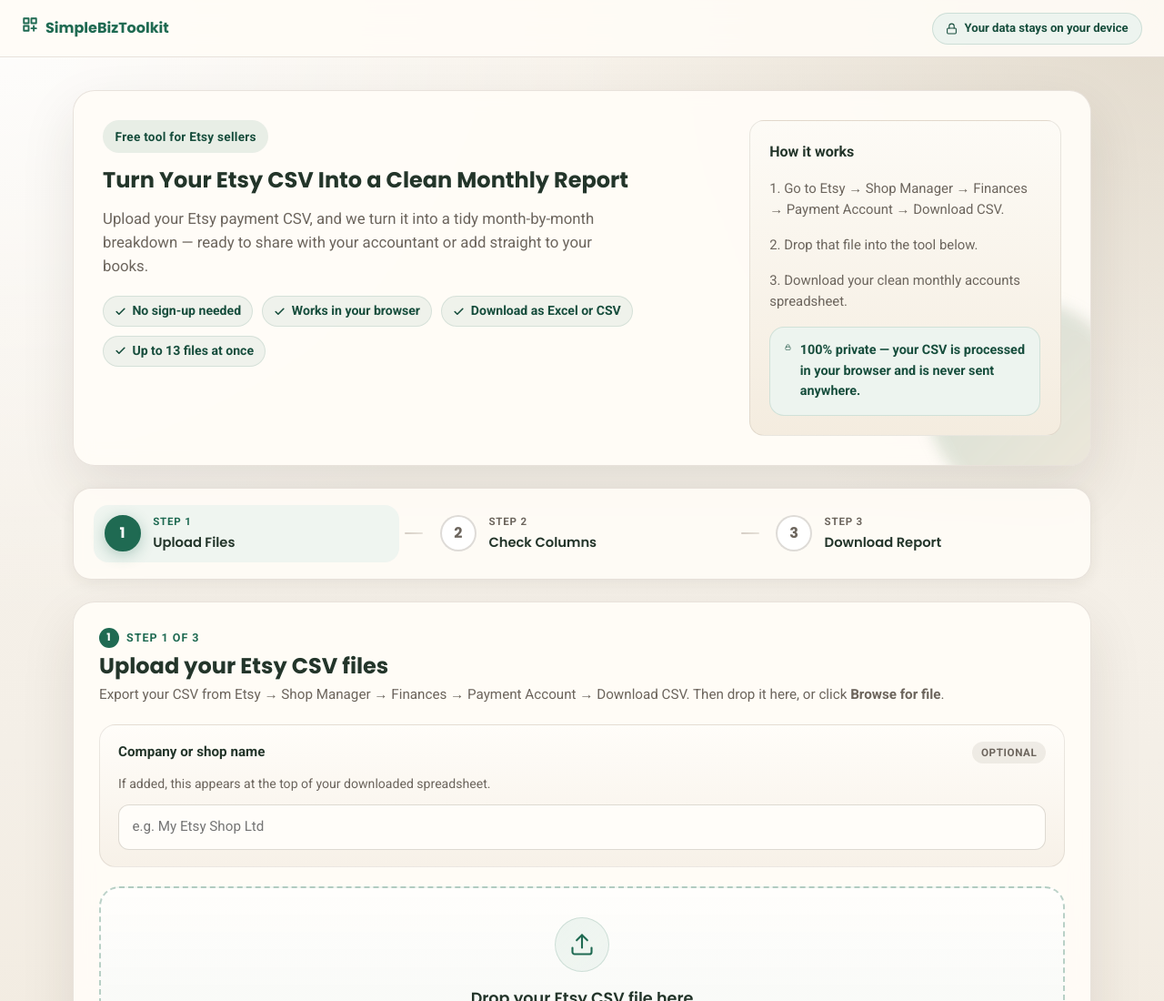
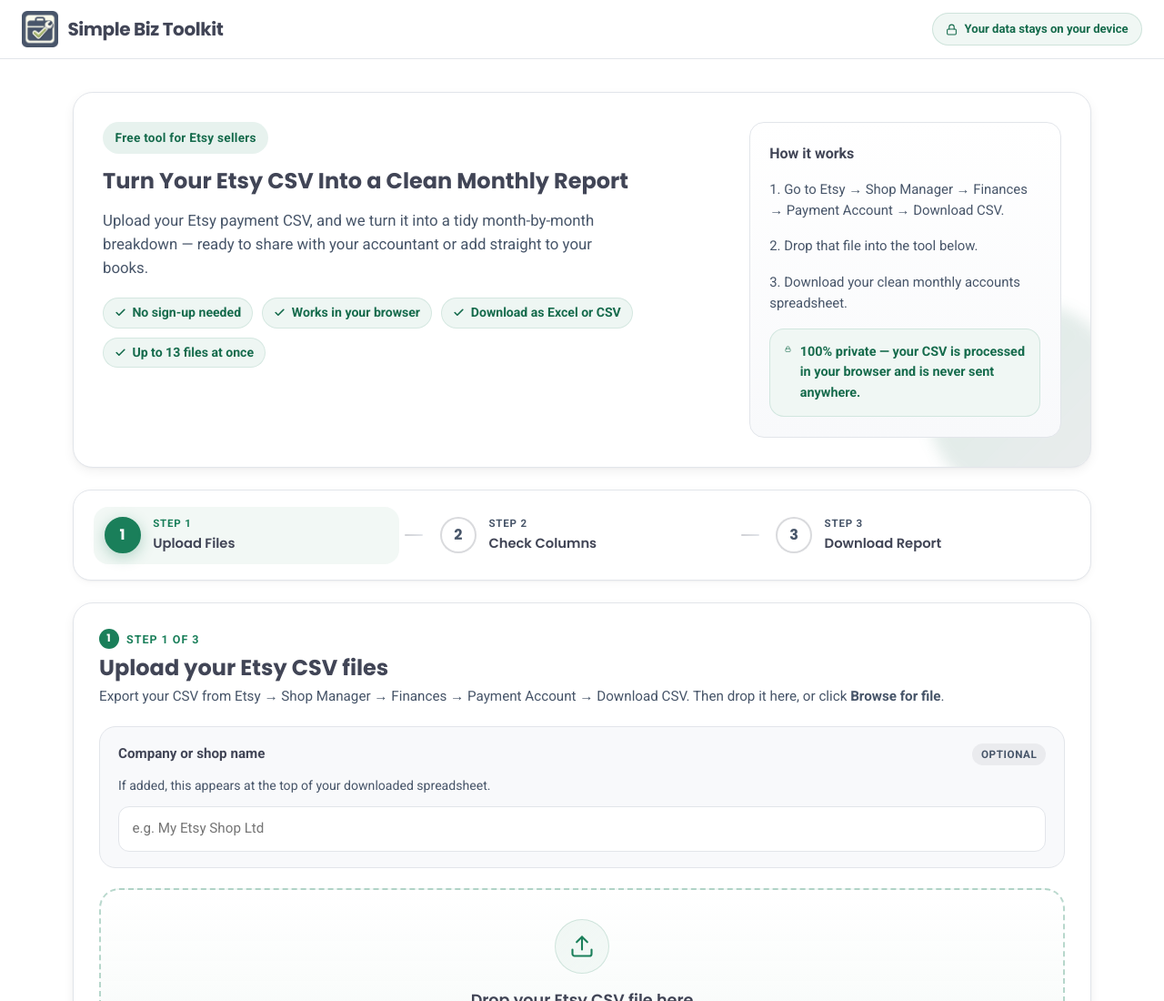
Before and after one commit to jpdevpersonal/etsy-csv-converter, a plain HTML site: page index.html in a window 1280 px wide. Shown: the top 1100 px of the page at 91% size. Drawn offline with Linux system fonts and the light colour scheme.

Commit message:
Added brand logo

```diff
--- a/index.html
+++ b/index.html
@@ -14,26 +14,18 @@
   </head>
   <body>
     <header class="site-header">
-      <a href="#" class="site-brand" aria-label="SimpleBizToolkit home">
-        <span class="site-brand-icon" aria-hidden="true">
-          <svg
-            width="18"
-            height="18"
-            viewBox="0 0 24 24"
-            fill="none"
-            stroke="currentColor"
-            stroke-width="2.5"
-            stroke-linecap="round"
-            stroke-linejoin="round"
-          >
-            <path d="M3 3h7v7H3z" />
-            <path d="M14 3h7v7h-7z" />
-            <path d="M3 14h7v7H3z" />
-            <path d="M17.5 14v7" />
-            <path d="M14 17.5h7" />
-          </svg>
-        </span>
-        SimpleBizToolkit
+      <a
+        href="https://www.simplebiztoolkit.com"
+        class="site-brand"
+        aria-label="SimpleBizToolkit home"
+      >
+        <img
+          src="images/simple-biz-toolkit-logo.png"
+          alt=""
+          class="sb-header-logo"
+          aria-hidden="true"
+        />
+        <span class="sb-brand-title">Simple Biz Toolkit</span>
       </a>
       <span class="site-privacy-badge">
         <svg
--- a/style.css
+++ b/style.css
@@ -5,17 +5,17 @@
 
 /* --- Design tokens ------------------------------------------------ */
 :root {
-  --bg: #f4efe7;
-  --card: rgba(255, 252, 247, 0.95);
-  --card-strong: #fffdf9;
-  --border: rgba(92, 76, 56, 0.14);
-  --border-strong: rgba(92, 76, 56, 0.26);
-  --text: #2b2a28;
-  --muted: #6c655d;
-  --heading: #23352a;
-  --primary: #1f6a52;
-  --primary-dark: #164d3c;
-  --soft: #edf4ef;
+  --bg: #f8f9fb;
+  --card: #ffffff;
+  --card-strong: #ffffff;
+  --border: #e2e5ea;
+  --border-strong: rgba(65, 69, 86, 0.25);
+  --text: #0f1724;
+  --muted: #475569;
+  --heading: #414556;
+  --primary: #1a7f5a;
+  --primary-dark: #156b4c;
+  --soft: #f0f7f4;
 
   --danger-bg: #fdf0ec;
   --danger-border: #d9a89a;
@@ -30,9 +30,12 @@
   --info-border: #aab8c7;
   --info-text: #2f506d;
 
-  --shadow: 0 24px 60px rgba(48, 41, 33, 0.1);
-  --shadow-sm: 0 4px 16px rgba(48, 41, 33, 0.07);
-  --radius-lg: 24px;
+  --shadow: 0 1px 3px rgba(0, 0, 0, 0.04), 0 4px 12px rgba(0, 0, 0, 0.06);
+  --shadow-sm: 0 1px 2px rgba(0, 0, 0, 0.04), 0 2px 8px rgba(0, 0, 0, 0.04);
+  --shadow-hover:
+    0 8px 24px rgba(65, 69, 86, 0.1), 0 16px 48px rgba(65, 69, 86, 0.08);
+  --shadow-glow: 0 8px 30px rgba(26, 127, 90, 0.22);
+  --radius-lg: 22px;
   --radius-md: 16px;
   --radius-sm: 10px;
   --font-body: "Roboto", "Segoe UI", sans-serif;
@@ -55,18 +58,7 @@ body {
   min-height: 100vh;
   font-family: var(--font-body);
   color: var(--text);
-  background:
-    radial-gradient(
-      circle at top left,
-      rgba(255, 255, 255, 0.88),
-      transparent 32%
-    ),
-    radial-gradient(
-      circle at top right,
-      rgba(217, 208, 192, 0.7),
-      transparent 30%
-    ),
-    linear-gradient(180deg, #f7f2ea 0%, var(--bg) 48%, #efe6d7 100%);
+  background: #ffffff;
   line-height: 1.55;
 }
 
@@ -92,8 +84,8 @@ p {
   align-items: center;
   justify-content: space-between;
   gap: 1rem;
-  padding: 0.85rem 1.5rem;
-  background: rgba(255, 252, 247, 0.9);
+  padding: 0.75rem 1.5rem;
+  background: #ffffff;
   border-bottom: 1px solid var(--border);
   backdrop-filter: blur(12px);
 }
@@ -101,21 +93,25 @@ p {
 .site-brand {
   display: flex;
   align-items: center;
-  gap: 0.5rem;
+  gap: 0.65rem;
+  text-decoration: none;
+  flex-shrink: 0;
+}
+
+.sb-header-logo {
+  width: 40px;
+  height: 40px;
+  display: block;
+  flex-shrink: 0;
+}
+
+.sb-brand-title {
   font-family: var(--font-heading);
   font-weight: 700;
-  font-size: 1rem;
-  color: var(--primary);
-  text-decoration: none;
-}
-
-.site-brand-dot {
-  display: inline-block;
-  width: 8px;
-  height: 8px;
-  border-radius: 50%;
-  background: var(--primary);
-  flex-shrink: 0;
+  font-size: 1.25rem;
+  color: var(--heading);
+  line-height: 1.15;
+  letter-spacing: -0.02em;
 }
 
 .site-privacy-badge {
@@ -128,7 +124,7 @@ p {
   color: var(--primary-dark);
   font-size: 0.82rem;
   font-weight: 600;
-  border: 1px solid rgba(31, 106, 82, 0.16);
+  border: 1px solid rgba(26, 127, 90, 0.16);
 }
 
 /* --- Page layout -------------------------------------------------- */
@@ -209,8 +205,8 @@ main {
   border-radius: 50%;
   background: linear-gradient(
     135deg,
-    rgba(31, 106, 82, 0.2),
-    rgba(199, 175, 135, 0.24)
+    rgba(26, 127, 90, 0.15),
+    rgba(65, 69, 86, 0.1)
   );
   filter: blur(8px);
   pointer-events: none;
@@ -229,7 +225,7 @@ main {
   width: fit-content;
   padding: 0.45rem 0.85rem;
   border-radius: 999px;
-  background: rgba(31, 106, 82, 0.1);
+  background: rgba(26, 127, 90, 0.1);
   color: var(--primary-dark);
   font-size: 0.85rem;
   font-weight: 700;
@@ -258,8 +254,8 @@ main {
   color: var(--primary-dark);
   padding: 0.3rem 0.75rem;
   border-radius: 999px;
-  background: rgba(31, 106, 82, 0.07);
-  border: 1px solid rgba(31, 106, 82, 0.12);
+  background: rgba(26, 127, 90, 0.07);
+  border: 1px solid rgba(26, 127, 90, 0.12);
 }
 
 .hero-note {
@@ -267,8 +263,8 @@ main {
   gap: 1rem;
   padding: 1.35rem;
   border-radius: var(--radius-md);
-  background: linear-gradient(180deg, #fdfbf6 0%, #f4ecdf 100%);
-  border: 1px solid rgba(92, 76, 56, 0.12);
+  background: linear-gradient(180deg, #ffffff 0%, var(--bg) 100%);
+  border: 1px solid var(--border);
   align-content: start;
   position: relative;
   z-index: 1;
@@ -292,7 +288,7 @@ main {
   border-radius: var(--radius-md);
   background: var(--soft);
   color: var(--primary-dark);
-  border: 1px solid rgba(31, 106, 82, 0.14);
+  border: 1px solid rgba(26, 127, 90, 0.14);
   font-size: 0.9rem;
   font-weight: 600;
 }
@@ -304,7 +300,7 @@ main {
   align-items: center;
   margin-bottom: 1.5rem;
   padding: 1.1rem 1.35rem;
-  background: rgba(255, 252, 247, 0.9);
+  background: var(--card);
   border: 1px solid var(--border);
   border-radius: 20px;
   box-shadow: var(--shadow-sm);
@@ -321,7 +317,7 @@ main {
 }
 
 .progress-step.is-active {
-  background: rgba(237, 244, 239, 0.85);
+  background: rgba(240, 247, 244, 0.85);
 }
 
 .progress-badge {
@@ -332,7 +328,7 @@ main {
   width: 40px;
   height: 40px;
   border-radius: 50%;
-  border: 2px solid rgba(92, 76, 56, 0.2);
+  border: 2px solid rgba(65, 69, 86, 0.2);
   background: white;
   font-family: var(--font-heading);
   font-size: 1rem;
@@ -349,7 +345,7 @@ main {
   border-color: var(--primary);
   background: var(--primary);
   color: white;
-  box-shadow: 0 4px 16px rgba(31, 106, 82, 0.3);
+  box-shadow: 0 4px 16px rgba(26, 127, 90, 0.3);
 }
 
 .progress-step.is-complete .progress-badge {
@@ -474,8 +470,8 @@ main {
   margin-bottom: 1.35rem;
   padding: 1.1rem 1.25rem;
   border-radius: 18px;
-  background: linear-gradient(180deg, #fffdf9 0%, #f7f1e8 100%);
-  border: 1px solid rgba(92, 76, 56, 0.12);
+  background: var(--bg);
+  border: 1px solid var(--border);
 }
 
 .company-panel-label-row,
@@ -498,7 +494,7 @@ main {
   font-weight: 700;
   padding: 0.2rem 0.6rem;
   border-radius: 999px;
-  background: rgba(92, 76, 56, 0.09);
+  background: rgba(65, 69, 86, 0.08);
   color: var(--muted);
   letter-spacing: 0.05em;
   text-transform: uppercase;
@@ -510,14 +506,14 @@ main {
 
 /* --- Upload zone -------------------------------------------------- */
 .upload-zone {
-  border: 2px dashed rgba(31, 106, 82, 0.3);
+  border: 2px dashed rgba(26, 127, 90, 0.3);
   border-radius: 22px;
   padding: 2rem 1.5rem;
   text-align: center;
   background: linear-gradient(
     180deg,
-    rgba(255, 255, 255, 0.72) 0%,
-    rgba(237, 244, 239, 0.78) 100%
+    rgba(255, 255, 255, 0.9) 0%,
+    rgba(240, 247, 244, 0.85) 100%
   );
   cursor: pointer;
   transition:
@@ -528,11 +524,11 @@ main {
 }
 
 .upload-zone:hover {
-  border-color: rgba(31, 106, 82, 0.5);
+  border-color: rgba(26, 127, 90, 0.5);
   background: linear-gradient(
     180deg,
-    rgba(255, 255, 255, 0.88) 0%,
-    rgba(223, 239, 230, 0.9) 100%
+    rgba(255, 255, 255, 0.95) 0%,
+    rgba(220, 240, 233, 0.95) 100%
   );
 }
 
@@ -541,10 +537,10 @@ main {
   border-color: var(--primary);
   background: linear-gradient(
     180deg,
-    rgba(255, 255, 255, 0.92) 0%,
+    rgba(255, 255, 255, 0.96) 0%,
     rgba(210, 234, 222, 0.95) 100%
   );
-  box-shadow: 0 12px 32px rgba(31, 106, 82, 0.14);
+  box-shadow: 0 12px 32px rgba(26, 127, 90, 0.14);
 }
 
 .upload-zone-icon {
@@ -555,8 +551,8 @@ main {
   align-items: center;
   justify-content: center;
   border-radius: 50%;
-  background: linear-gradient(135deg, var(--soft), rgba(237, 244, 239, 0.8));
-  border: 1px solid rgba(31, 106, 82, 0.16);
+  background: linear-gradient(135deg, var(--soft), rgba(240, 247, 244, 0.8));
+  border: 1px solid rgba(26, 127, 90, 0.16);
   color: var(--primary);
 }
 
@@ -595,8 +591,8 @@ main {
   gap: 0.45rem;
   padding: 0.55rem 1rem;
   border-radius: 999px;
-  background: rgba(255, 255, 255, 0.88);
-  border: 1px solid rgba(92, 76, 56, 0.14);
+  background: rgba(255, 255, 255, 0.95);
+  border: 1px solid var(--border);
   color: var(--text);
   font-size: 0.88rem;
   font-weight: 600;
@@ -607,8 +603,8 @@ main {
   margin-top: 1.35rem;
   padding: 1rem 1.1rem;
   border-radius: 16px;
-  background: rgba(255, 255, 255, 0.82);
-  border: 1px solid rgba(92, 76, 56, 0.1);
+  background: var(--card);
+  border: 1px solid var(--border);
   text-align: left;
 }
 
@@ -681,13 +677,15 @@ main {
 }
 
 .button-primary {
-  background: linear-gradient(135deg, var(--primary) 0%, #2f876b 100%);
+  background: linear-gradient(135deg, var(--primary) 0%, #0d5c3f 100%);
   color: white;
-  box-shadow: 0 4px 14px rgba(31, 106, 82, 0.22);
+  box-shadow: 0 4px 14px rgba(26, 127, 90, 0.22);
 }
 
 .button-primary:hover:not(:disabled) {
-  box-shadow: 0 8px 24px rgba(31, 106, 82, 0.3);
+  box-shadow:
+    var(--shadow-glow),
+    0 4px 12px rgba(0, 0, 0, 0.08);
 }
 
 .button-secondary {
@@ -697,8 +695,8 @@ main {
 }
 
 .button-secondary:hover:not(:disabled) {
-  box-shadow: 0 4px 14px rgba(48, 41, 33, 0.1);
-  background: rgba(255, 252, 247, 0.98);
+  box-shadow: var(--shadow-hover);
+  background: var(--bg);
 }
 
 .button:disabled {
@@ -716,7 +714,7 @@ input[type="text"] {
   min-height: 46px;
   padding: 0.75rem 0.9rem;
   border-radius: 12px;
-  border: 1px solid rgba(92, 76, 56, 0.2);
+  border: 1px solid var(--border);
   background: var(--card-strong);
   color: var(--text);
   font: inherit;
@@ -730,8 +728,8 @@ select:focus,
 input[type="number"]:focus,
 input[type="text"]:focus {
   outline: none;
-  border-color: rgba(31, 106, 82, 0.5);
-  box-shadow: 0 0 0 3px rgba(31, 106, 82, 0.1);
+  border-color: rgba(26, 127, 90, 0.5);
+  box-shadow: 0 0 0 3px rgba(26, 127, 90, 0.1);
 }
 
 /* --- Mapping section ---------------------------------------------- */
@@ -767,7 +765,7 @@ input[type="text"]:focus {
   margin-bottom: 1.25rem;
   border-radius: 14px;
   background: var(--soft);
-  border: 1px solid rgba(31, 106, 82, 0.2);
+  border: 1px solid rgba(26, 127, 90, 0.2);
   color: var(--primary-dark);
   font-weight: 600;
   font-size: 0.9rem;
@@ -809,7 +807,7 @@ input[type="text"]:focus {
 /* --- Extra costs collapsible panel ------------------------------- */
 .extra-costs-panel {
   border-radius: 18px;
-  border: 1px solid rgba(92, 76, 56, 0.12);
+  border: 1px solid var(--border);
   overflow: hidden;
 }
 
@@ -819,18 +817,14 @@ input[type="text"]:focus {
   justify-content: space-between;
   gap: 1rem;
   padding: 1rem 1.25rem;
-  background: linear-gradient(
-    180deg,
-    rgba(255, 255, 255, 0.72) 0%,
-    rgba(250, 247, 241, 0.75) 100%
-  );
+  background: var(--card);
   cursor: pointer;
   user-select: none;
   transition: background 0.15s ease;
 }
 
 .extra-costs-header:hover {
-  background: rgba(255, 255, 255, 0.92);
+  background: var(--bg);
 }
 
 .extra-costs-title-group {
@@ -863,8 +857,8 @@ input[type="text"]:focus {
 .extra-costs-body {
   display: none;
   padding: 1.1rem 1.25rem 1.25rem;
-  background: rgba(255, 255, 255, 0.55);
-  border-top: 1px solid rgba(92, 76, 56, 0.08);
+  background: var(--card);
+  border-top: 1px solid var(--border);
 }
 
 .extra-costs-panel.is-open .extra-costs-body {
@@ -879,8 +873,8 @@ input[type="text"]:focus {
 .table-wrap {
   overflow-x: auto;
   border-radius: 18px;
-  border: 1px solid rgba(92, 76, 56, 0.12);
-  background: rgba(255, 255, 255, 0.86);
+  border: 1px solid var(--border);
+  background: var(--card);
 }
 
 table {
@@ -892,13 +886,13 @@ table {
 th,
 td {
   padding: 0.9rem 1rem;
-  border-bottom: 1px solid rgba(92, 76, 56, 0.1);
+  border-bottom: 1px solid var(--border);
   text-align: left;
   white-space: nowrap;
 }
 
 th {
-  background: rgba(244, 239, 231, 0.9);
+  background: var(--bg);
   color: var(--heading);
   font-size: 0.83rem;
   font-weight: 800;
@@ -907,7 +901,7 @@ th {
 }
 
 tbody tr:nth-child(even) {
-  background: rgba(250, 247, 241, 0.55);
+  background: rgba(248, 249, 251, 0.7);
 }
 
 tbody tr:last-child td {
@@ -916,8 +910,8 @@ tbody tr:last-child td {
 
 tfoot td {
   padding: 0.9rem 1rem;
-  border-top: 2px solid rgba(31, 106, 82, 0.22);
-  background: rgba(237, 244, 239, 0.92);
+  border-top: 2px solid rgba(26, 127, 90, 0.22);
+  background: rgba(240, 247, 244, 0.92);
   font-weight: 800;
   color: var(--heading);
 }
@@ -942,10 +936,10 @@ tfoot td {
   border-radius: 20px;
   background: linear-gradient(
     160deg,
-    rgba(237, 247, 239, 0.92) 0%,
-    rgba(255, 255, 255, 0.97) 100%
+    rgba(240, 247, 244, 0.95) 0%,
+    rgba(255, 255, 255, 1) 100%
   );
-  border: 1px solid rgba(31, 106, 82, 0.18);
+  border: 1px solid rgba(26, 127, 90, 0.18);
 }
 
 .download-panel-title {
@@ -998,15 +992,10 @@ tfoot td {
   text-align: center;
   display: grid;
   gap: 1rem;
-  background: linear-gradient(
-    135deg,
-    rgba(255, 253, 249, 0.95) 0%,
-    rgba(244, 236, 223, 0.95) 100%
-  );
+  background: linear-gradient(135deg, var(--bg) 0%, var(--card) 100%);
   border: 1px solid var(--border);
   border-radius: var(--radius-lg);
   box-shadow: var(--shadow);
-  backdrop-filter: blur(10px);
 }
 
 .promo h2 {
@@ -1031,7 +1020,7 @@ tfoot td {
   font-size: 0.86rem;
   color: var(--muted);
   border-top: 1px solid var(--border);
-  background: rgba(255, 252, 247, 0.6);
+  background: var(--bg);
 }
 
 .site-footer a {
```
Also changed, not shown: images/simple-biz-toolkit-logo.png (added), images/simplebiztoolkit.ico (added).
